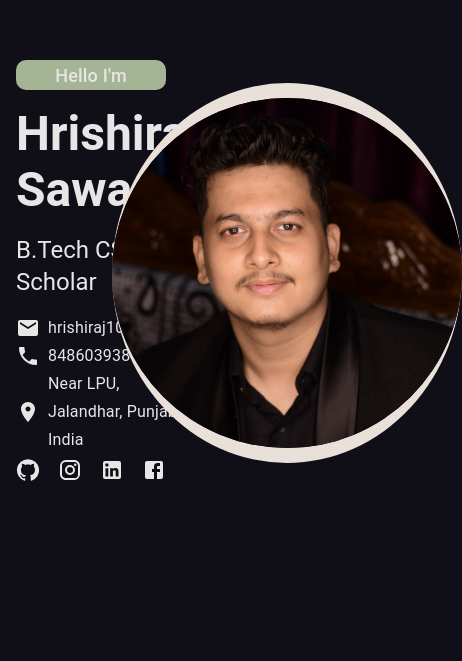
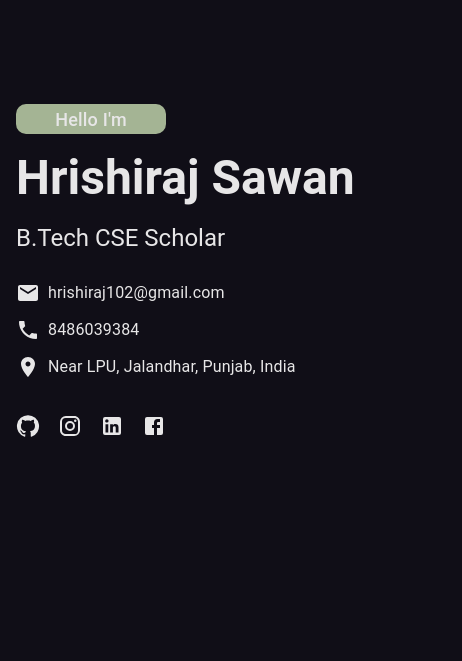
Before and after one commit to hrishiraj102/portfolio, a React (Create React App) app: page / in a window 390 px wide. Shown: the part 183-844 px from the top of the page, 462 px wide, since content can reach past the window. Built offline with nearby package versions, Linux system fonts and the light colour scheme.

Commit message:
fixed responsive ui 6feb

```diff
--- a/package.json
+++ b/package.json
@@ -14,6 +14,7 @@
     "react": "^18.2.0",
     "react-dom": "^18.2.0",
     "react-scripts": "5.0.1",
+    "styled-components": "^5.3.6",
     "web-vitals": "^2.1.4"
   },
   "scripts": {
--- a/src/components/Aboutme.js
+++ b/src/components/Aboutme.js
@@ -3,7 +3,7 @@ import { Grid, Button, Box, Typography } from "@mui/material";
 import { Container } from "@mui/system";
 import { TypoAboutMe } from "./AboutmeCSS";
 import DownloadIcon from "@mui/icons-material/Download";
-import { Padding } from "@mui/icons-material";
+
 
 function Aboutme() {
 
--- a/src/components/Header.js
+++ b/src/components/Header.js
@@ -1,19 +1,23 @@
-import React, { useState, useEffect } from "react";
-import { Grid, Box, Container, Button, Typography } from "@mui/material";
+import React from "react";
+import { Grid, Box,Container ,Typography } from "@mui/material";
 import EmailIcon from "@mui/icons-material/Email";
-import LocalPhoneIcon from "@mui/icons-material/LocalPhone";
-import LocationOnIcon from '@mui/icons-material/LocationOn';
+
 import FacebookIcon from "@mui/icons-material/Facebook";
 import InstagramIcon from "@mui/icons-material/Instagram";
-import GitHubIcon from "@mui/icons-material/GitHub";
+
 import LinkedInIcon from "@mui/icons-material/LinkedIn";
 import { typoContact } from "./HeaderCSS";
 import { GitHub, LocationOn, Phone } from "@mui/icons-material";
-import profile from "../assets/profile.png"
+
 import profile1 from "../assets/profile1.jpeg"
 
 
+
+
+
 function Header() {
+
+
 
 
 
@@ -25,8 +29,9 @@ function Header() {
                     <Grid container rowSpacing={1} columnSpacing={{ xs: 1, sm: 2, md: 3 }}>
                         <Grid
 
-                            item
-                            xs={6}
+
+                            item xs={12} sm={6}
+
 
                             sx={{
                                 height: "90vh",
@@ -34,6 +39,7 @@ function Header() {
                                 flexDirection: "column",
                                 justifyContent: "center"
                                 , mt: 10
+
 
                             }}
 
@@ -101,7 +107,7 @@ function Header() {
 
                         <Grid
                             item
-                            xs={6}
+                             xs={12} sm={6}
                             sx={{
                                 display: "flex",
                                 justifyContent: "center",
@@ -124,6 +130,7 @@ function Header() {
                             >
                                 <img
                                     src={profile1}
+                                    alt="profile pic"
                                     style={{
                                         height: "350px",
                                         width: "350px",
```
Also changed, not shown: public/logo512.png (deleted), 1 other file (tests, documents, lock files or other folders).
